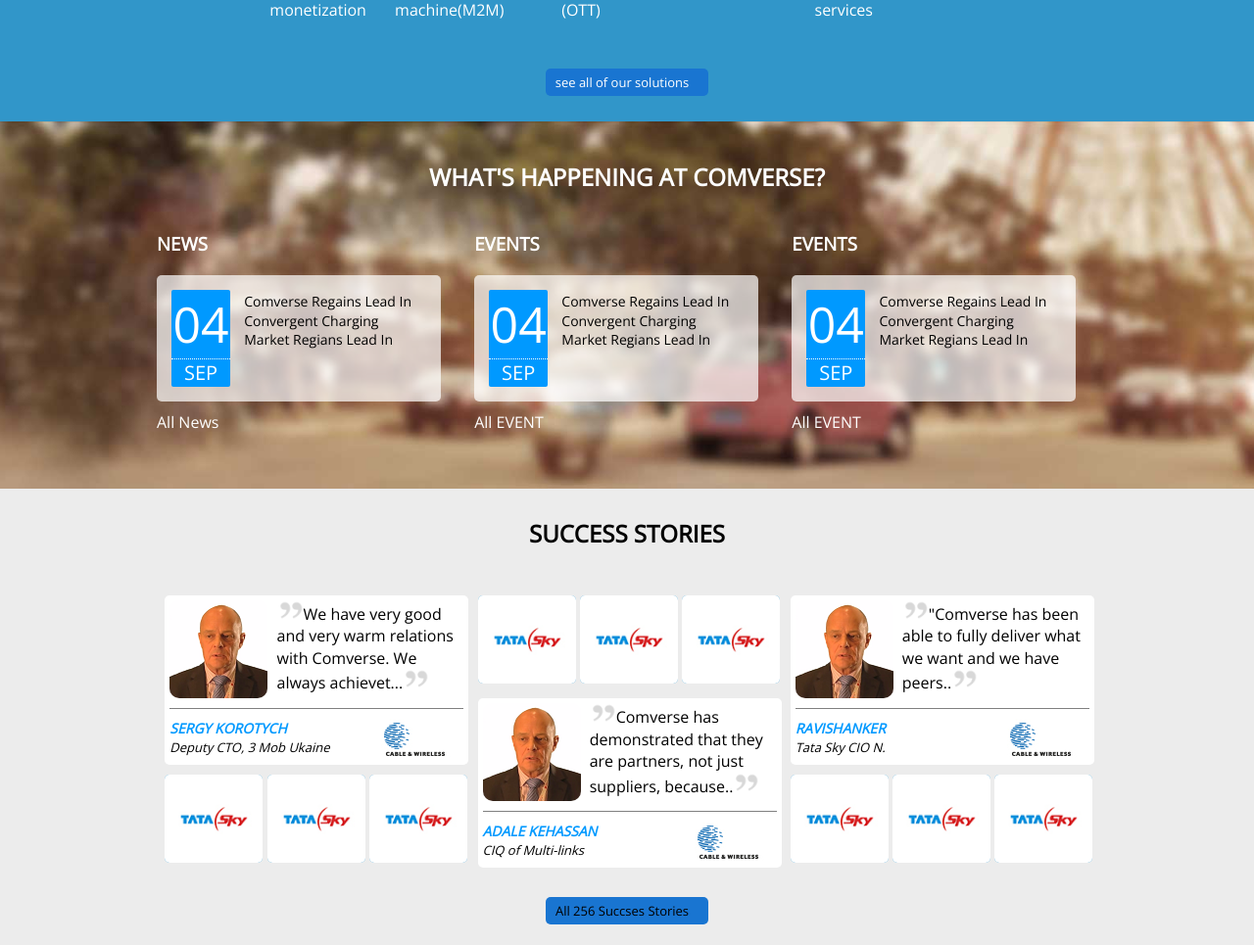
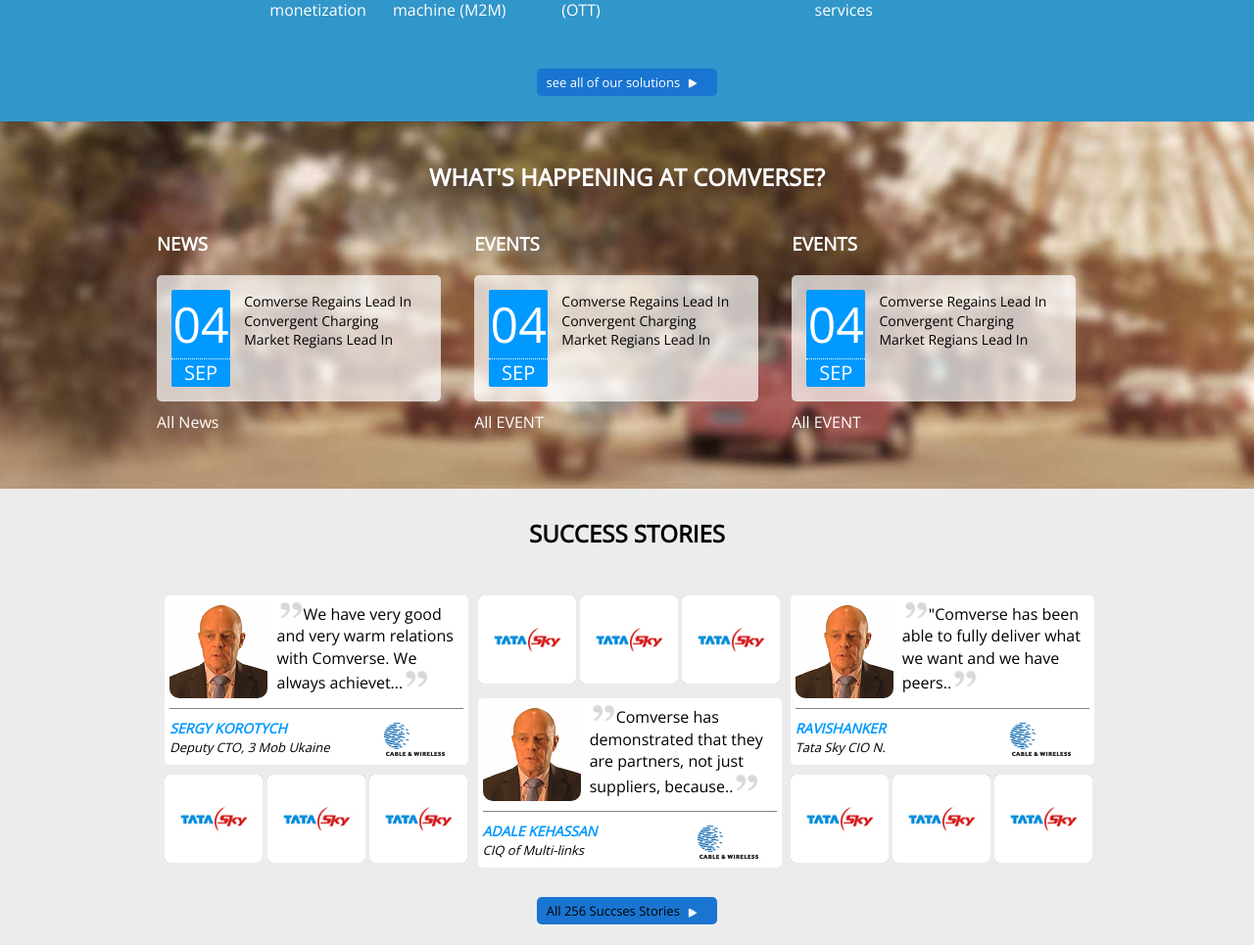
Before and after one commit to ronikar/comverse, a website: page index.html in a window 1280 px wide. Shown: the part 908-1873 px from the top of the page at 98% size. Drawn offline with nearby package versions, Linux system fonts and the light colour scheme.

Commit message:
fix button link

```diff
--- a/index.html
+++ b/index.html
@@ -131,14 +131,17 @@
 				</header>
 					<ul>
 						<li class="solution-container"><a href=""><img src="img/solution_icon_personal.png" alt="icon"/> Data monetization</a></li>
-						<li class="solution-container"><a href=""><img src="img/solution_icon_biz-transform.png" alt="icon"/> Machine to machine(M2M)</a></li>
+						<li class="solution-container"><a href=""><img src="img/solution_icon_biz-transform.png" alt="icon"/> Machine to machine (M2M)</a></li>
 						<li class="solution-container"><a href=""><img src="img/solution_icon_personal.png" alt="icon"/> Over-the-top (OTT)</a></li>
 						<li class="solution-container"><a href=""><img src="img/solution_icon_personal.png" alt="icon"/> Cloud computing</a></li>
 						<li class="solution-container"><a href=""><img src="img/solution_icon_personal.png" alt="icon"/> Managed services</a></li>
 						<li class="solution-container"><a href=""><img src="img/solution_icon_personal.png" alt="icon"/> Social Media</a></li>
 
 					</ul>
-				<a class="link-button" href="">see all of our solutions</a>
+				<a class="link-button center-line" href="">see all of our solutions
+
+				<img src="img/btnArrow.png" alt="click-icon"/>
+				</a>
 			</div>
 		</section>
 		<section class="event">
@@ -347,7 +350,11 @@
 
 
 
-				<p><a href="" class="link-button">All 256 Succses Stories</a></p>
+				<p><a href="" class="link-button center-line">
+					All 256 Succses Stories
+
+				<img src="img/btnArrow.png" alt="click-icon"/>
+				</a></p>
 			</div>
 		</section>
 
```
